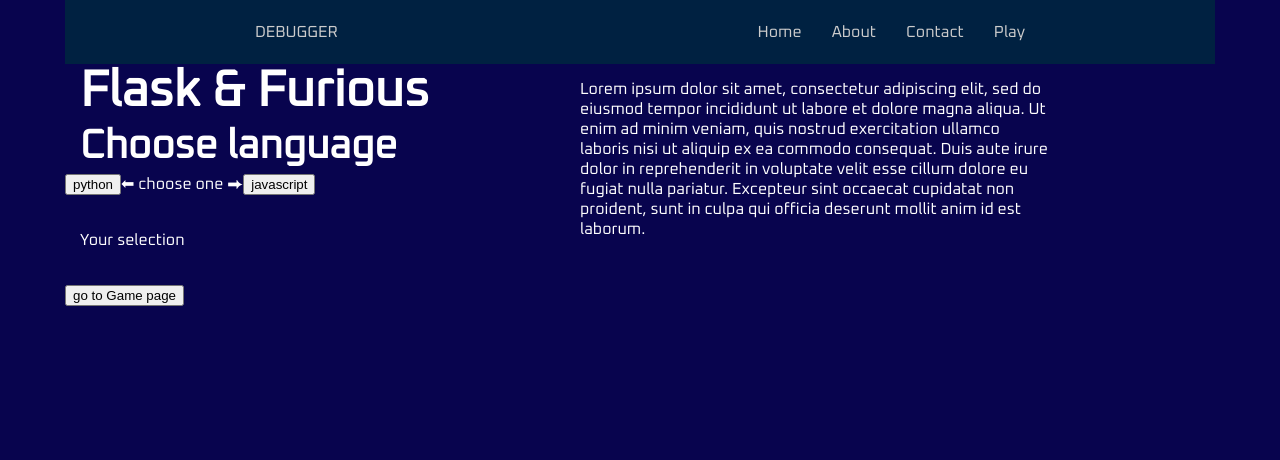
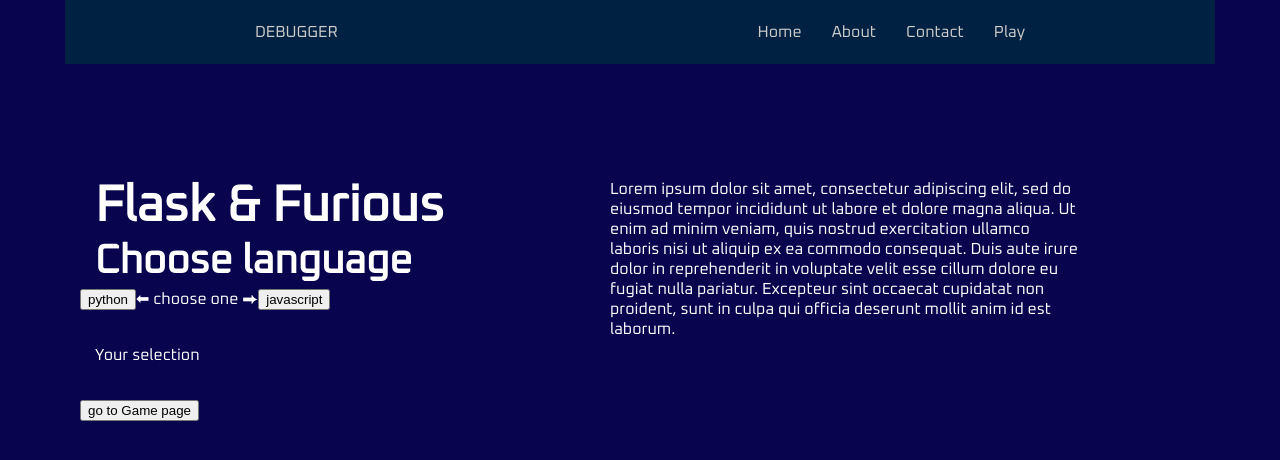
Before and after one commit to Flask-and-Furious/client_side, a React (Vite) app: page /language in a window 1280 px wide. Shown: the top 460 px of the page. Built offline with nearby package versions, Linux system fonts and the light colour scheme.

Commit message:
language page

```diff
--- a/src/index.css
+++ b/src/index.css
@@ -67,5 +67,10 @@ p {
 }
 
 .language-container {
+  margin-top: 100px;
   display: flex;
 }
+
+.language-left {
+  padding: 15px;
+}
--- a/src/pages/Language/index.jsx
+++ b/src/pages/Language/index.jsx
@@ -37,7 +37,7 @@ function LanguagePage() {
   };
   return (
     <div className="language-container">
-      <div>
+      <div className="language-left">
         <Title title="Flask & Furious" />
         <Subtitle subtitle="Choose language" />
         <div>
@@ -51,7 +51,7 @@ function LanguagePage() {
         </div>
         </div>
       </div>
-      <div>
+      <div className="language-right">
         <p>Lorem ipsum dolor sit amet, consectetur adipiscing elit, sed do eiusmod tempor incididunt ut labore et dolore magna aliqua. Ut enim ad minim veniam, quis nostrud exercitation ullamco laboris nisi ut aliquip ex ea commodo consequat. Duis aute irure dolor in reprehenderit in voluptate velit esse cillum dolore eu fugiat nulla pariatur. Excepteur sint occaecat cupidatat non proident, sunt in culpa qui officia deserunt mollit anim id est laborum.</p>
       </div>
     </div>
```
